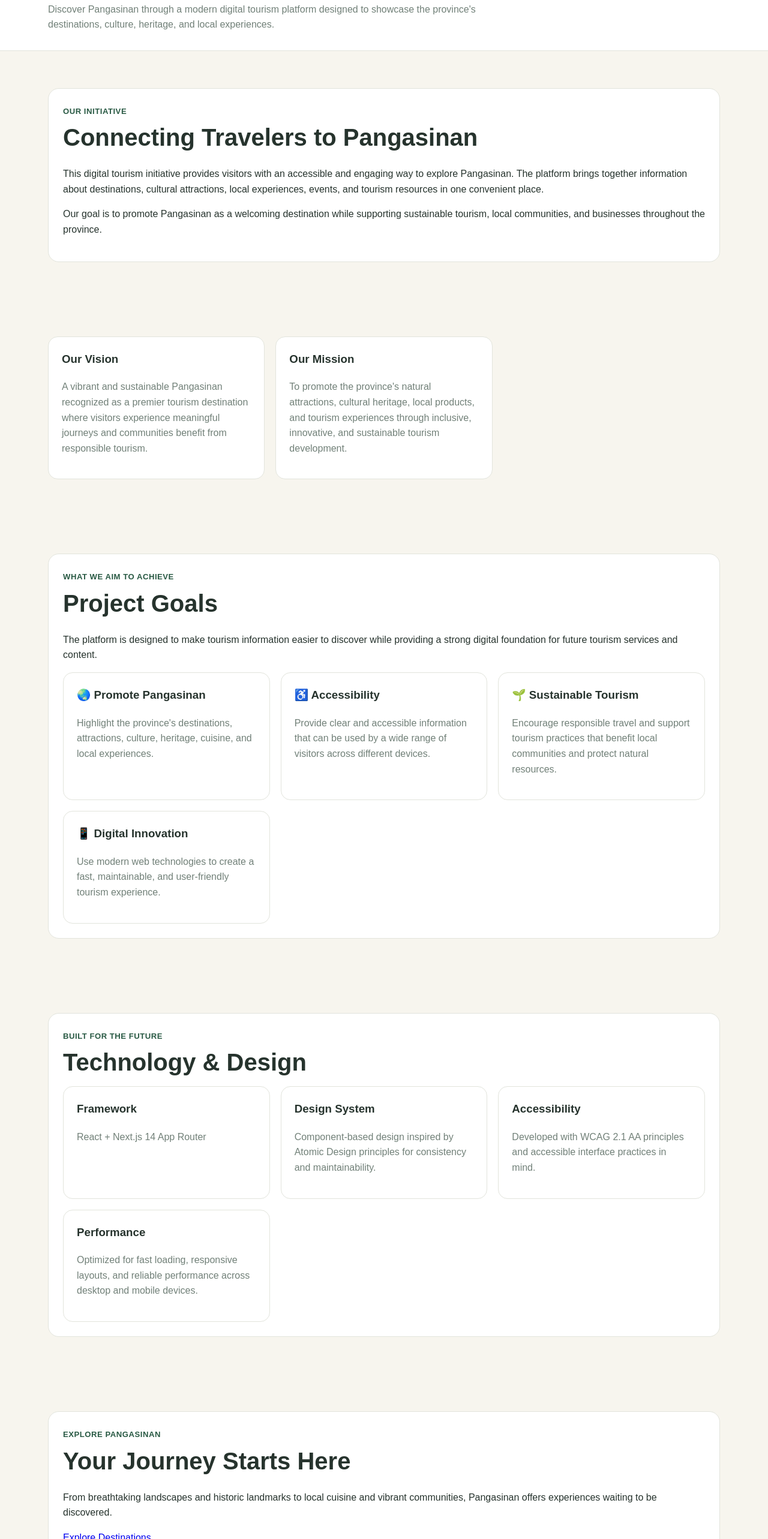
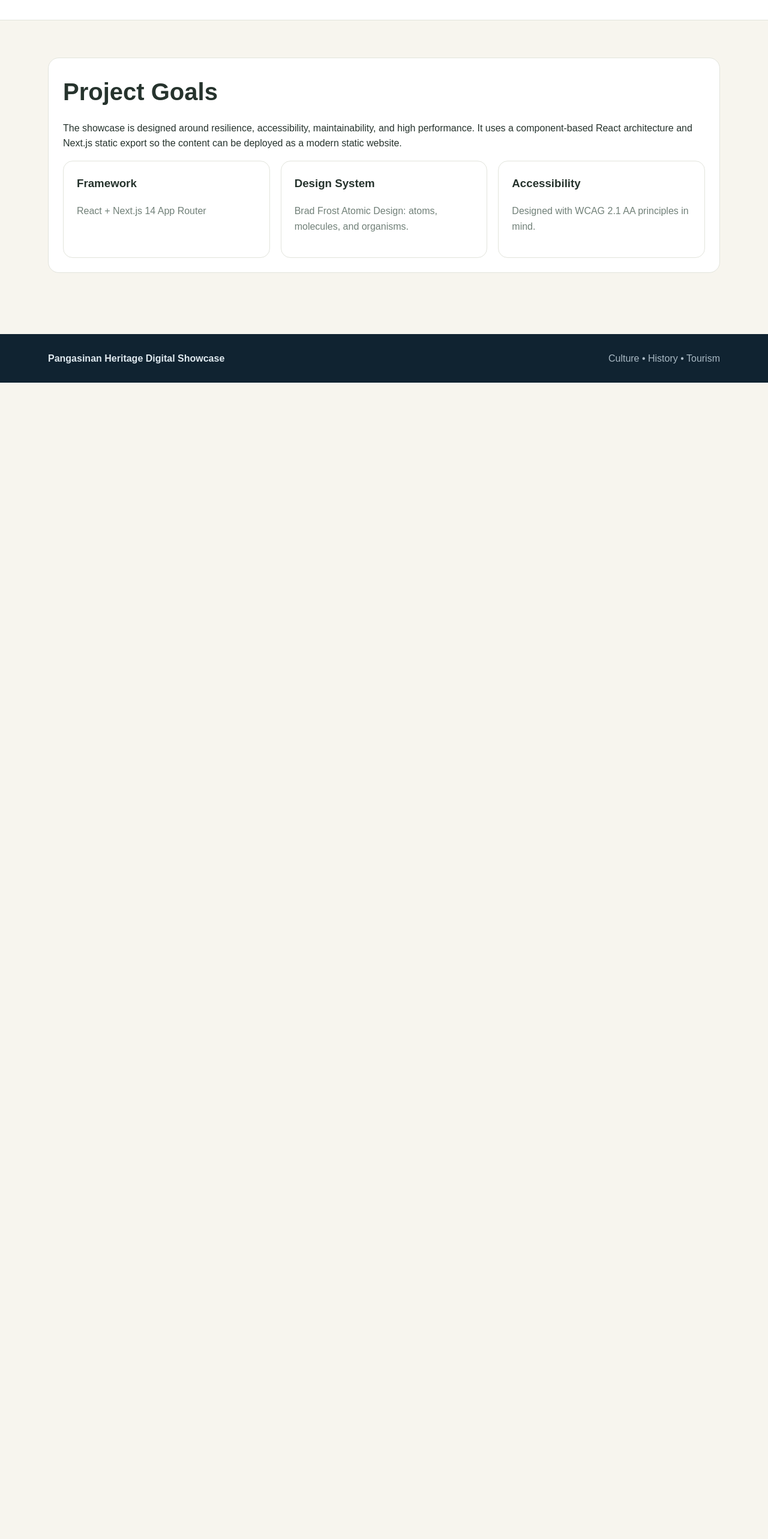
Before and after one commit to cjeomolina40-ops/Activity-1.1-Molina-JohnJeo, a Next.js app: page /about in a window 1280 px wide. Shown: the part 234-2800 px from the top of the page at 60% size. After the commit the page ends 872 px from the top, so only its background shows below. Built offline with nearby package versions, Linux system fonts and the light colour scheme.

Commit message:
Updated website design

```diff
--- a/app/about/page.jsx
+++ b/app/about/page.jsx
@@ -1,181 +1,40 @@
 export default function About() {
   return (
     <main>
-      {/* Hero Section */}
       <section className="page-head">
         <div className="container">
-          <span className="eyebrow">Pangasinan Provincial Tourism Office</span>
-
           <h1>About the Project</h1>
-
           <p>
-            Discover Pangasinan through a modern digital tourism platform
-            designed to showcase the province&apos;s destinations, culture,
-            heritage, and local experiences.
+            A sample implementation for the Pangasinan Provincial Tourism Office digital initiative.
           </p>
         </div>
       </section>
 
-      {/* Introduction */}
       <section className="section">
         <div className="container">
           <div className="detail-box">
-            <span className="eyebrow">Our Initiative</span>
-
-            <h2>Connecting Travelers to Pangasinan</h2>
-
+            <h2>Project Goals</h2>
             <p>
-              This digital tourism initiative provides visitors with an
-              accessible and engaging way to explore Pangasinan. The platform
-              brings together information about destinations, cultural
-              attractions, local experiences, events, and tourism resources in
-              one convenient place.
+              The showcase is designed around resilience, accessibility,
+              maintainability, and high performance. It uses a component-based
+              React architecture and Next.js static export so the content can be
+              deployed as a modern static website.
             </p>
-
-            <p>
-              Our goal is to promote Pangasinan as a welcoming destination
-              while supporting sustainable tourism, local communities, and
-              businesses throughout the province.
-            </p>
-          </div>
-        </div>
-      </section>
-
-      {/* Mission & Vision */}
-      <section className="section">
-        <div className="container">
-          <div className="info-grid">
-            <div className="info">
-              <h3>Our Vision</h3>
-              <p>
-                A vibrant and sustainable Pangasinan recognized as a premier
-                tourism destination where visitors experience meaningful
-                journeys and communities benefit from responsible tourism.
-              </p>
-            </div>
-
-            <div className="info">
-              <h3>Our Mission</h3>
-              <p>
-                To promote the province&apos;s natural attractions, cultural
-                heritage, local products, and tourism experiences through
-                inclusive, innovative, and sustainable tourism development.
-              </p>
-            </div>
-          </div>
-        </div>
-      </section>
-
-      {/* Project Goals */}
-      <section className="section">
-        <div className="container">
-          <div className="detail-box">
-            <span className="eyebrow">What We Aim to Achieve</span>
-
-            <h2>Project Goals</h2>
-
-            <p>
-              The platform is designed to make tourism information easier to
-              discover while providing a strong digital foundation for future
-              tourism services and content.
-            </p>
-
-            <div className="info-grid">
-              <div className="info">
-                <h3>🌏 Promote Pangasinan</h3>
-                <p>
-                  Highlight the province&apos;s destinations, attractions,
-                  culture, heritage, cuisine, and local experiences.
-                </p>
-              </div>
-
-              <div className="info">
-                <h3>♿ Accessibility</h3>
-                <p>
-                  Provide clear and accessible information that can be used by
-                  a wide range of visitors across different devices.
-                </p>
-              </div>
-
-              <div className="info">
-                <h3>🌱 Sustainable Tourism</h3>
-                <p>
-                  Encourage responsible travel and support tourism practices
-                  that benefit local communities and protect natural resources.
-                </p>
-              </div>
-
-              <div className="info">
-                <h3>📱 Digital Innovation</h3>
-                <p>
-                  Use modern web technologies to create a fast, maintainable,
-                  and user-friendly tourism experience.
-                </p>
-              </div>
-            </div>
-          </div>
-        </div>
-      </section>
-
-      {/* Technology */}
-      <section className="section">
-        <div className="container">
-          <div className="detail-box">
-            <span className="eyebrow">Built for the Future</span>
-
-            <h2>Technology &amp; Design</h2>
 
             <div className="info-grid">
               <div className="info">
                 <h3>Framework</h3>
                 <p>React + Next.js 14 App Router</p>
               </div>
-
               <div className="info">
                 <h3>Design System</h3>
-                <p>
-                  Component-based design inspired by Atomic Design principles
-                  for consistency and maintainability.
-                </p>
+                <p>Brad Frost Atomic Design: atoms, molecules, and organisms.</p>
               </div>
-
               <div className="info">
                 <h3>Accessibility</h3>
-                <p>
-                  Developed with WCAG 2.1 AA principles and accessible
-                  interface practices in mind.
-                </p>
-              </div>
-
-              <div className="info">
-                <h3>Performance</h3>
-                <p>
-                  Optimized for fast loading, responsive layouts, and reliable
-                  performance across desktop and mobile devices.
-                </p>
+                <p>Designed with WCAG 2.1 AA principles in mind.</p>
               </div>
             </div>
-          </div>
-        </div>
-      </section>
-
-      {/* Call to Action */}
-      <section className="section">
-        <div className="container">
-          <div className="detail-box">
-            <span className="eyebrow">Explore Pangasinan</span>
-
-            <h2>Your Journey Starts Here</h2>
-
-            <p>
-              From breathtaking landscapes and historic landmarks to local
-              cuisine and vibrant communities, Pangasinan offers experiences
-              waiting to be discovered.
-            </p>
-
-            <a href="/destinations" className="btn">
-              Explore Destinations
-            </a>
           </div>
         </div>
       </section>
```
